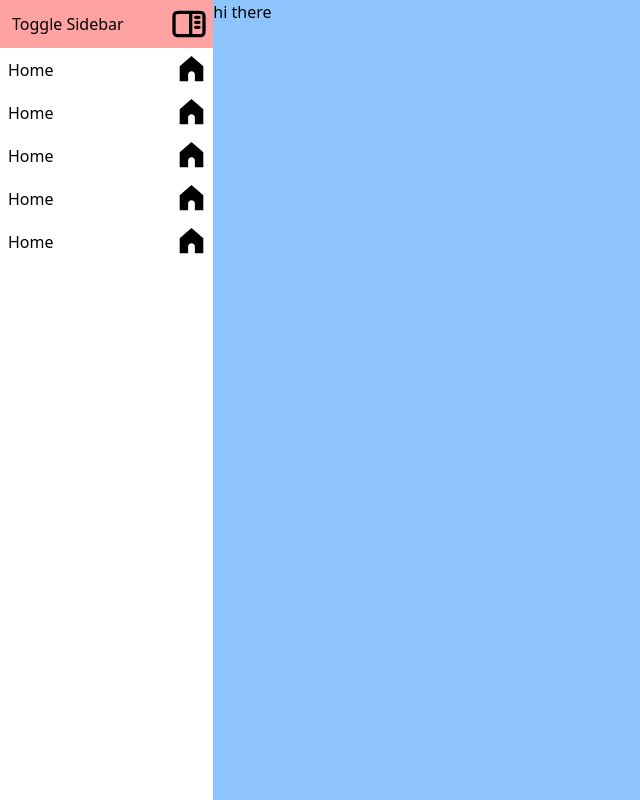
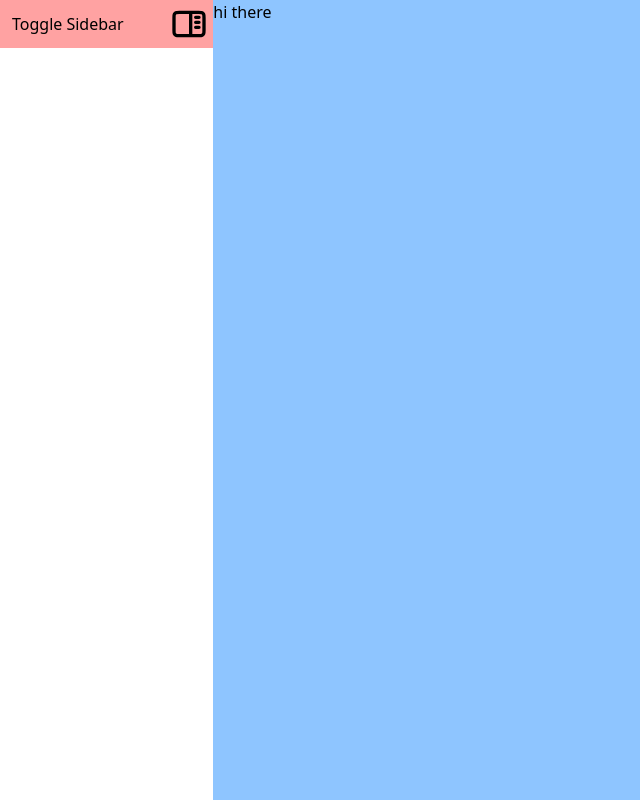
Before and after one commit to hemanth4646k/my-portfolio, a React (Vite) app: page / in a window 1280 px wide. Shown: the whole page, without its empty margins (0-640 px from the left). Built offline with nearby package versions, Linux system fonts and the light colour scheme.

Commit message:
removed showText state

```diff
--- a/src/Sidebar1.jsx
+++ b/src/Sidebar1.jsx
@@ -2,54 +2,38 @@ import { useEffect, useState } from "react";
 
 export default function Sidebar1() {
     const [open,setOpen]=useState(true);
-    const [showText,setShowText]=useState(true);
-    let timer=0;
-    useEffect(()=>{
-      if(open){
-        timer=setTimeout(()=>{
-          setShowText(true);
-          console.log("open: "+open+" showText: "+showText);
-        },700   );
-      }
-      else{
-        setShowText(false);
-        console.log("open: "+open+" showText: "+showText);
-      }
-        return (()=>{
-            clearTimeout(timer);
-        })
-    },[open])
+
   return (
     <div className=" w-full flex h-screen">
       <div className={`transition-all duration-500 ease-in-out delay-200 ${open? "lg:w-1/5 w-[45px]":"w-[45px]"}`}>
         <div className="flex bg-red-300 justify-between flex-row-reverse p-1" onClick={()=>{setOpen(x=>!x);}} >
             <img className="w-[40px] " src="../../sidebar-flip-svgrepo-com.svg" alt="" />
-            {showText&&<div className={"w-full p-2 transition-all lg:delay-700 lg:opacity-100 lg:scale-100 opacity-0 scale-0 max-h-[48px]"} >
+            {<div className={`w-full p-2 transition-all  ${open?"lg:opacity-100 lg:scale-100 lg:delay-700":""} opacity-0 scale-0 max-h-[48px]`} >
             {/* {showText&&<div className=" w-full p-2 lg:block hidden" > */}
                 Toggle Sidebar
             </div>}
 
         </div>
-        <SidebarOption showText={showText}/>
-        <SidebarOption showText={showText}/>
-        <SidebarOption showText={showText}/>
-        <SidebarOption showText={showText}/>
-        <SidebarOption showText={showText}/>
+        <SidebarOption />
+        <SidebarOption />
+        <SidebarOption />
+        <SidebarOption />
+        <SidebarOption />
       </div>
       <div className="w-full bg-blue-300">hi there</div>
     </div>
   );
 }
 
-function SidebarOption({showText}) {
+function SidebarOption() {
   return (
     <div className="flex flex-row-reverse items-center w-full justify-between ${open?m-2:m-2}">
-      <img
+      {/* <img
         className="w-[35px] h-[35px] m-1 p-1"
         src="../../home-svgrepo-com.svg"
         alt="Home"
         />
-        {showText?<div className="p-2 lg:block hidden">Home</div>:null}
+        {showText?<div className="p-2 lg:block hidden">Home</div>:null} */}
     </div>
   );
 }
```
